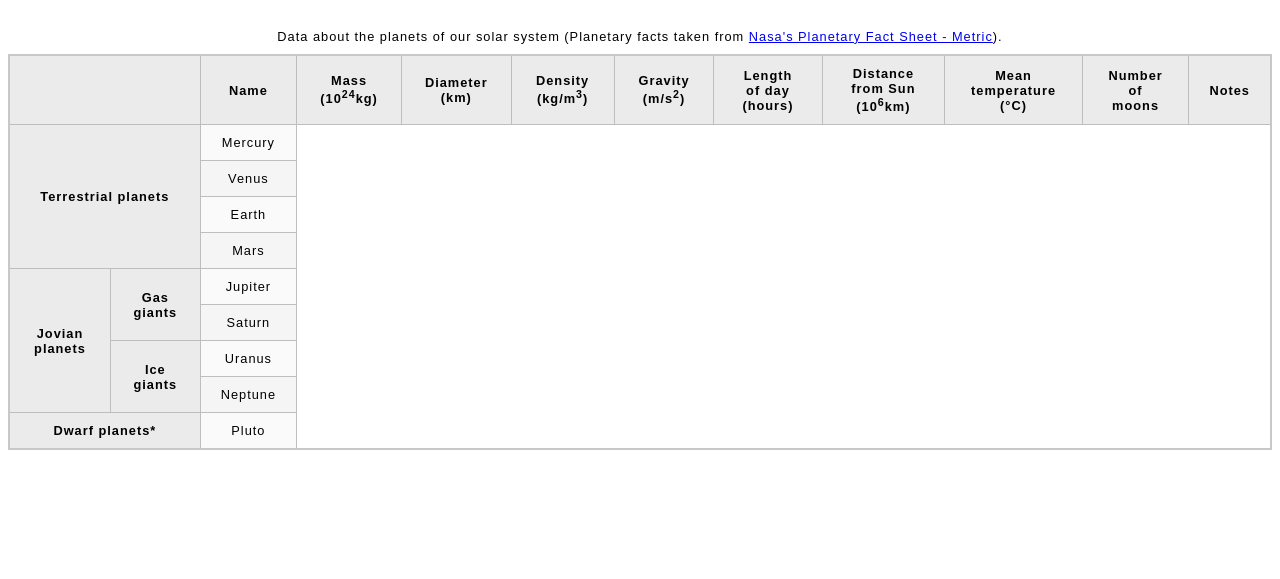
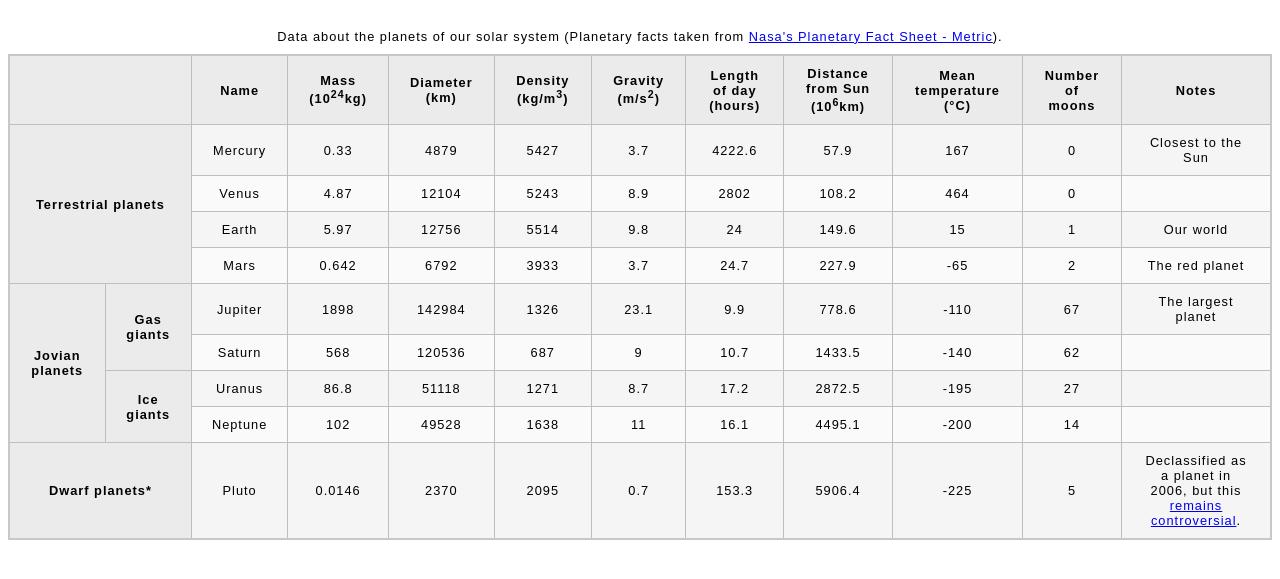
Before and after one commit to laurencecnerual/mdn-tables-assessment, a plain HTML site: page index.html in a window 1280 px wide. Shown: the part 61-640 px from the top of the page. Drawn offline with Linux system fonts and the light colour scheme.

Commit message:
Populates rows of data for each remaining column
Also relocates these rows to tbody (from thead)

```diff
--- a/index.html
+++ b/index.html
@@ -25,44 +25,122 @@
                 <th scope=”col”>Notes</th>
 
             </tr>
+        </thead>
+        <tbody>
             <tr>
                 <th scope=”rowgroup” colspan="2" rowspan="4">Terrestrial planets</th>
                 <td>Mercury</td>
+                <td>0.33</td>
+                <td>4879</td>
+                <td>5427</td>
+                <td>3.7</td>
+                <td>4222.6</td>
+                <td>57.9</td>
+                <td>167</td>
+                <td>0</td>
+                <td>Closest to the Sun</td>
             </tr>
             <tr>
                 <td>Venus</td>
+                <td>4.87</td>
+                <td>12104</td>
+                <td>5243</td>
+                <td>8.9</td>
+                <td>2802</td>
+                <td>108.2</td>
+                <td>464</td>
+                <td>0</td>
+                <td></td>
             </tr>
             <tr>
                 <td>Earth</td>
+                <td>5.97</td>
+                <td>12756</td>
+                <td>5514</td>
+                <td>9.8</td>
+                <td>24</td>
+                <td>149.6</td>
+                <td>15</td>
+                <td>1</td>
+                <td>Our world</td>
             </tr>
             <tr>
                 <td>Mars</td>
+                <td>0.642</td>
+                <td>6792</td>
+                <td>3933</td>
+                <td>3.7</td>
+                <td>24.7</td>
+                <td>227.9</td>
+                <td>-65</td>
+                <td>2</td>
+                <td>The red planet</td>
             </tr>
             <tr>
                 <th scope=”rowgroup” rowspan="4">Jovian planets</th>
                 <th scope=”rowgroup” rowspan="2">Gas giants</th>
                 <td>Jupiter</td>
+                <td>1898</td>
+                <td>142984</td>
+                <td>1326</td>
+                <td>23.1</td>
+                <td>9.9</td>
+                <td>778.6</td>
+                <td>-110</td>
+                <td>67</td>
+                <td>The largest planet</td>
             </tr>
             <tr>
                 <td>Saturn</td>
+                <td>568</td>
+                <td>120536</td>
+                <td>687</td>
+                <td>9</td>
+                <td>10.7</td>
+                <td>1433.5</td>
+                <td>-140</td>
+                <td>62</td>
+                <td></td>
             </tr>
             <tr>
                 <th scope=”rowgroup” rowspan="2">Ice giants</th>
                 <td>Uranus</td>
+                <td>86.8</td>
+                <td>51118</td>
+                <td>1271</td>
+                <td>8.7</td>
+                <td>17.2</td>
+                <td>2872.5</td>
+                <td>-195</td>
+                <td>27</td>
+                <td></td>
             </tr>
             <tr>
                 <td>Neptune</td>
+                <td>102</td>
+                <td>49528</td>
+                <td>1638</td>
+                <td>11</td>
+                <td>16.1</td>
+                <td>4495.1</td>
+                <td>-200</td>
+                <td>14</td>
+                <td></td>
             </tr>
             <tr>
                 <th scope=”row” colspan="2">Dwarf planets*</th>
                 <td>Pluto</td>
+                <td>0.0146</td>
+                <td>2370</td>
+                <td>2095</td>
+                <td>0.7</td>
+                <td>153.3</td>
+                <td>5906.4</td>
+                <td>-225</td>
+                <td>5</td>
+                <td>Declassified as a planet in 2006, but this <a href="http://www.usatoday.com/story/tech/2014/10/02/pluto-planet-solar-system/16578959/">remains controversial</a>.</td>
             </tr>
-        </thead>
-        <tbody>
-
         </tbody>
     </table>
-
-
   </body>
 </html>
```
